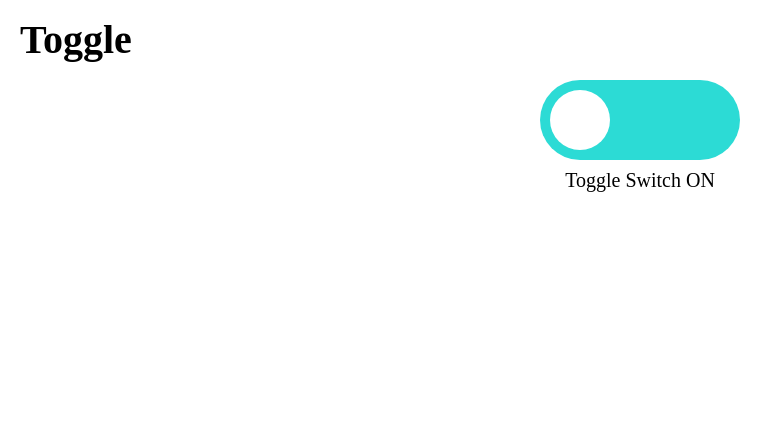
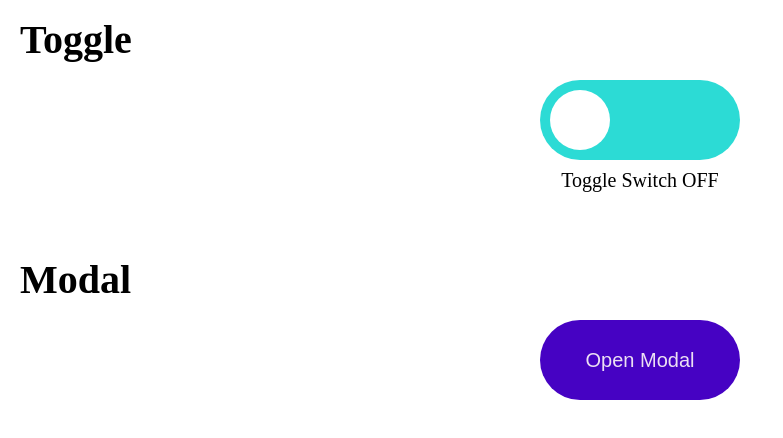
Before and after one commit to Space-Belt/wanted_pre_onboarding, a React (Create React App) app: page / in a window 1280 px wide. Shown: the top 438 px of the page, without its empty margins (0-783 px from the left). Built offline with nearby package versions, Linux system fonts and the light colour scheme.

Commit message:
✨ 모달 기능 구현 완료

```diff
--- a/package.json
+++ b/package.json
@@ -8,6 +8,7 @@
     "@testing-library/user-event": "^13.5.0",
     "react": "^17.0.2",
     "react-dom": "^17.0.2",
+    "react-icons": "^4.3.1",
     "react-router-dom": "^6.2.1",
     "react-scripts": "5.0.0",
     "styled-components": "^5.3.3",
--- a/src/component/Modal.jsx
+++ b/src/component/Modal.jsx
@@ -1,15 +1,103 @@
-import React from "react";
+import React, { useState } from "react";
 import styled from "styled-components";
+import { GrFormClose } from "react-icons/gr";
+
+const ModalView = ({ handleClick }) => {
+  return (
+    <ModalBox>
+      <ModalElement>
+        <ModalCloseBtn>
+          <GrFormClose onClick={handleClick}></GrFormClose>
+        </ModalCloseBtn>
+        <ModalContent>HELLO CODESTATES</ModalContent>
+      </ModalElement>
+    </ModalBox>
+  );
+};
 
 function Modal() {
+  const [modalSwitch, setModalSwitch] = useState(false);
+  const handleClick = () => {
+    setModalSwitch(!modalSwitch);
+  };
+
   return (
     <Container>
-      <div></div>
+      <Subtitle>Modal</Subtitle>
+      <ModalBtnBox>
+        <ModalBtn onClick={handleClick}>Open Modal</ModalBtn>
+      </ModalBtnBox>
+      {modalSwitch ? ModalView({ handleClick }) : <></>}
     </Container>
   );
 }
 
 const Container = styled.div`
+  position: relative;
   margin-bottom: 80px;
 `;
+
+const Subtitle = styled.div`
+  width: 15%;
+  height: 8%;
+  font-size: 40px;
+  font-weight: 700;
+  padding: 20px;
+`;
+
+const ModalBox = styled.div`
+  position: absolute;
+  top: 0;
+  left: 0;
+  width: 100vw;
+  height: 350px;
+  background-color: rgba(173, 173, 173, 0.7);
+`;
+
+const ModalElement = styled.div`
+  padding: 5px;
+  width: 50%;
+  height: 50%;
+  margin: 5% auto;
+  border: none;
+  border-radius: 25px;
+  background-color: #ffffff;
+  display: flex;
+  flex-direction: column;
+  & svg {
+    font-size: 30px;
+    cursor: pointer;
+  }
+`;
+
+const ModalCloseBtn = styled.div`
+  width: 100%;
+  text-align: center;
+`;
+const ModalContent = styled.div`
+  width: 100%;
+  height: 70%;
+  display: flex;
+  justify-content: center;
+  align-items: center;
+  font-size: 20px;
+  color: #614f86;
+`;
+
+const ModalBtnBox = styled.div`
+  display: flex;
+  justify-content: center;
+  align-items: center;
+`;
+
+const ModalBtn = styled.button`
+  width: 200px;
+  height: 80px;
+  border-radius: 80px;
+  border: none;
+  background-color: #4602c3;
+  color: #ece0f3;
+  font-size: 20px;
+  cursor: pointer;
+`;
 export default Modal;
--- a/src/component/Toggle.jsx
+++ b/src/component/Toggle.jsx
@@ -13,7 +13,7 @@ function Toggle() {
         <div>
           <OnOff id="toggleBtn" type="checkbox" onClick={textChange} />
           <Label htmlFor="toggleBtn"></Label>
-          <TextBox>Toggle Switch {checked ? "OFF" : "ON"}</TextBox>
+          <TextBox>Toggle Switch {checked ? "ON" : "OFF"}</TextBox>
         </div>
       </ToggleContainer>
     </Container>
@@ -21,7 +21,7 @@ function Toggle() {
 }
 
 const Container = styled.div`
-  margin-bottom: 80px;
+  margin-bottom: 50px;
 `;
 
 const Subtitle = styled.div`
@@ -35,10 +35,6 @@ const Subtitle = styled.div`
 const ToggleContainer = styled.div`
   display: flex;
   justify-content: center;
-  /* align-items: center; */
-  width: 100%;
-  height: 100%;
-
   & > div > input + label::before {
     content: "";
     position: absolute;
@@ -81,6 +77,7 @@ const OnOff = styled.input`
 `;
 
 const Label = styled.label`
+  cursor: pointer;
   display: block;
   position: relative;
   width: 200px;
```
Also changed, not shown: 1 other file (tests, documents, lock files or other folders).
